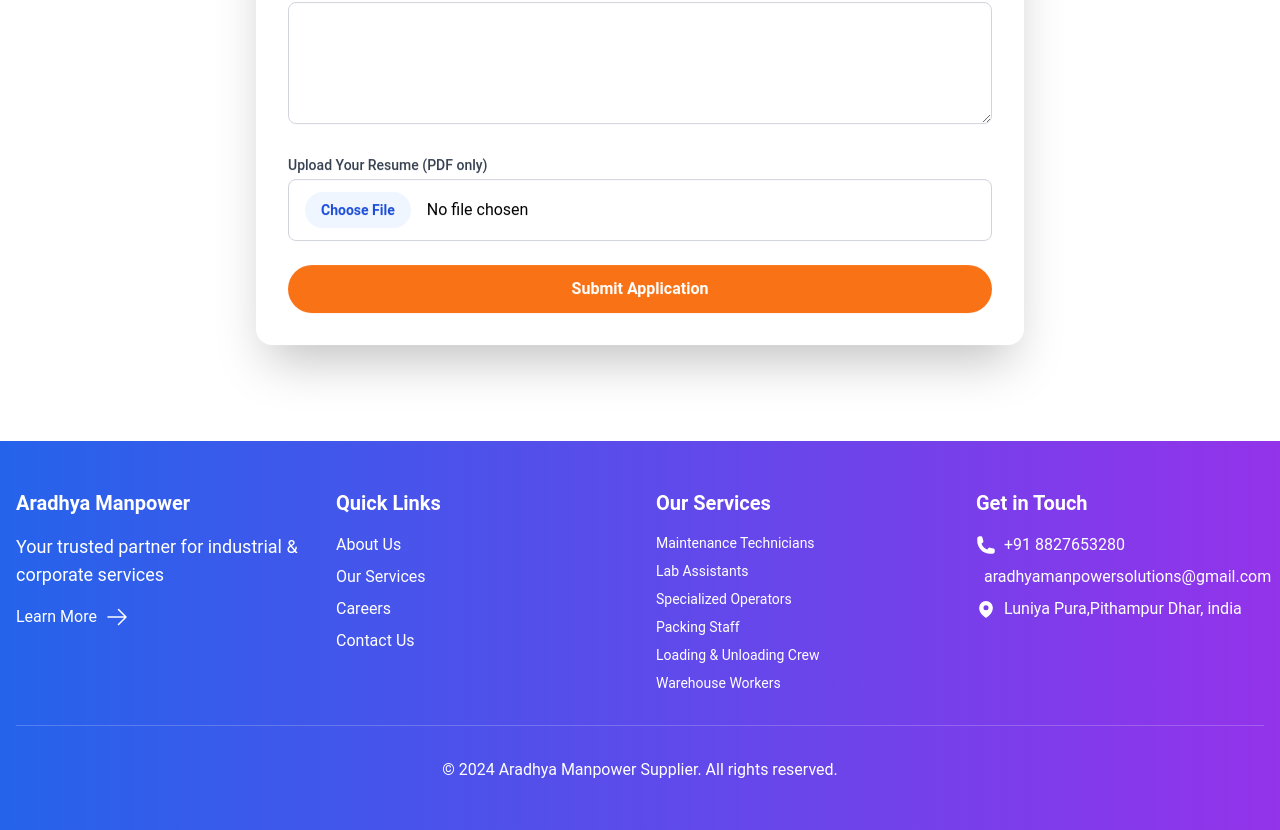
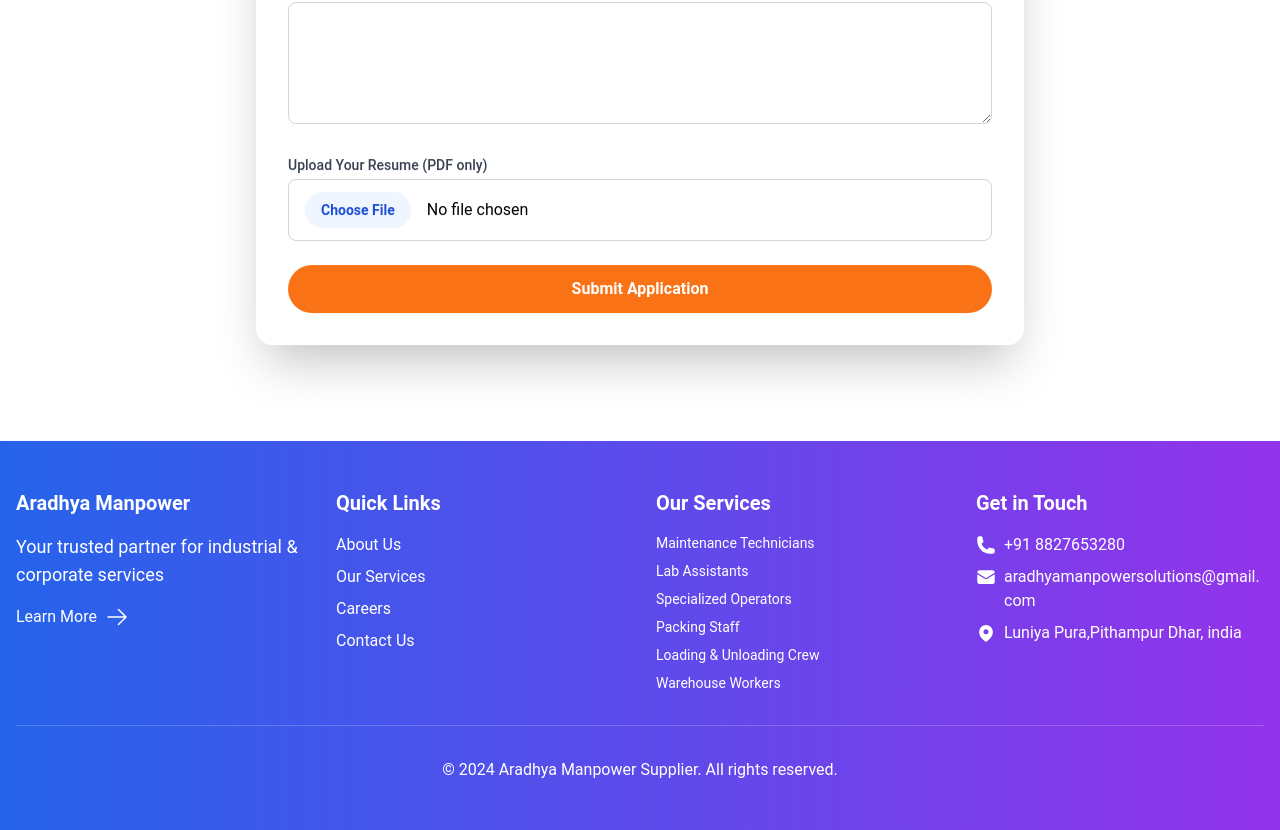
Before and after one commit to aradhyamanpowersolutions/website, a React (Vite) app in the folder Aradhya-manpower-supplier/: page /careers in a window 1280 px wide. Shown: the part 2110-2940 px from the top of the page. Built offline with nearby package versions, Linux system fonts and the light colour scheme.

Commit message:
update the ui

```diff
--- a/Aradhya-manpower-supplier/src/components/Footer.jsx
+++ b/Aradhya-manpower-supplier/src/components/Footer.jsx
@@ -61,12 +61,12 @@ function Footer() {
   <ul className="space-y-2">
     {[
       { icon: PhoneIcon, text: '+91 8827653280' },
-                { icon: EnvelopeIcon, text: 'aradhyamanpowersolutions@gmail.com' },
+      { icon: EnvelopeIcon, text: 'aradhyamanpowersolutions@gmail.com', className: 'items-start' },
       { icon: MapPinIcon, text: 'Luniya Pura,Pithampur Dhar, india' },
-              ].map(({ icon: Icon, text }, index) => (
-                <li key={index} className="flex items-center">
-                  <Icon className="h-5 w-5 mr-2" />
-                  {text}
+    ].map(({ icon: Icon, text, className }, index) => (
+      <li key={index} className={`flex ${className || 'items-center'}`}>
+        <Icon className="h-6 w-5 mr-2 flex-shrink-0" />
+        <span className="break-all">{text}</span>
       </li>
     ))}
   </ul>
--- a/Aradhya-manpower-supplier/src/pages/Home.jsx
+++ b/Aradhya-manpower-supplier/src/pages/Home.jsx
@@ -86,16 +86,15 @@ function Home() {
     '/images/mother.png',
     '/images/temple.png',
     '/images/knovea.png',
+  ];
 
-
-  ];
   const logoContainerRef = useRef(null);
   const [logoWidth, setLogoWidth] = useState(0);
 
   useEffect(() => {
     if (logoContainerRef.current) {
       const containerWidth = logoContainerRef.current.offsetWidth;
-      setLogoWidth(containerWidth /8); // Show 5 logos at a time
+      setLogoWidth(containerWidth / 5); // Show 5 logos at a time
     }
   }, []);
 
@@ -105,11 +104,13 @@ function Home() {
       x: {
         repeat: Infinity,
         repeatType: "loop",
-        duration: 30,
+        duration: 50,
         ease: "linear",
       },
     },
   };
+
+
   return (
     <div className="home bg-gradient-to-br from-blue-50 to-purple-50 dark:from-gray-800 dark:to-gray-900 min-h-screen">
       {/* Hero Section */}
```
Lines whose indentation alone changed are shown as unchanged.
